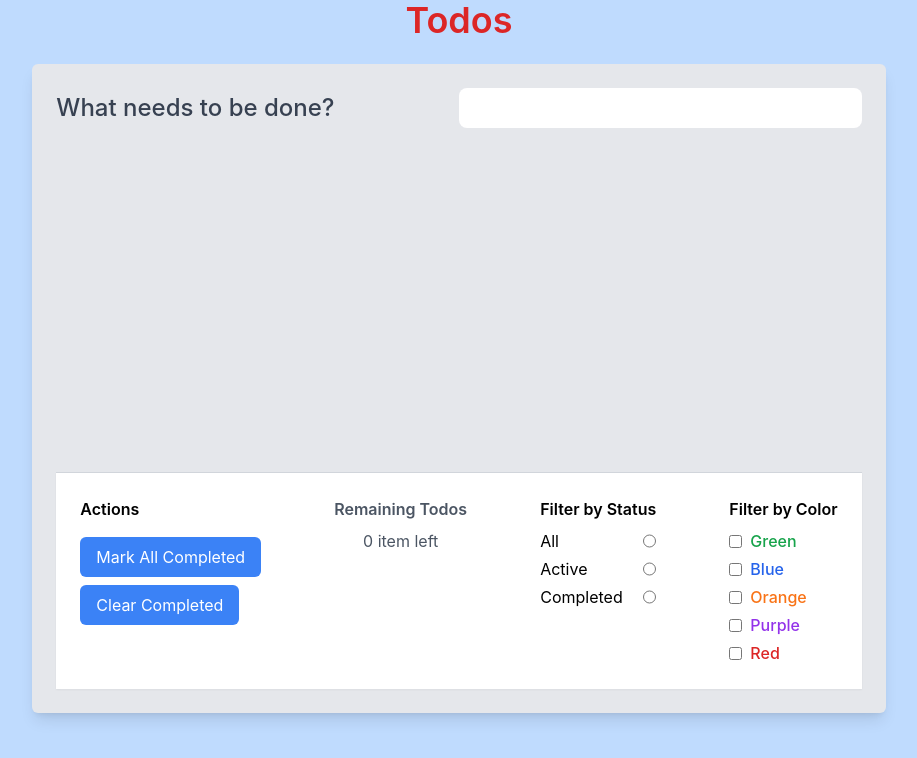
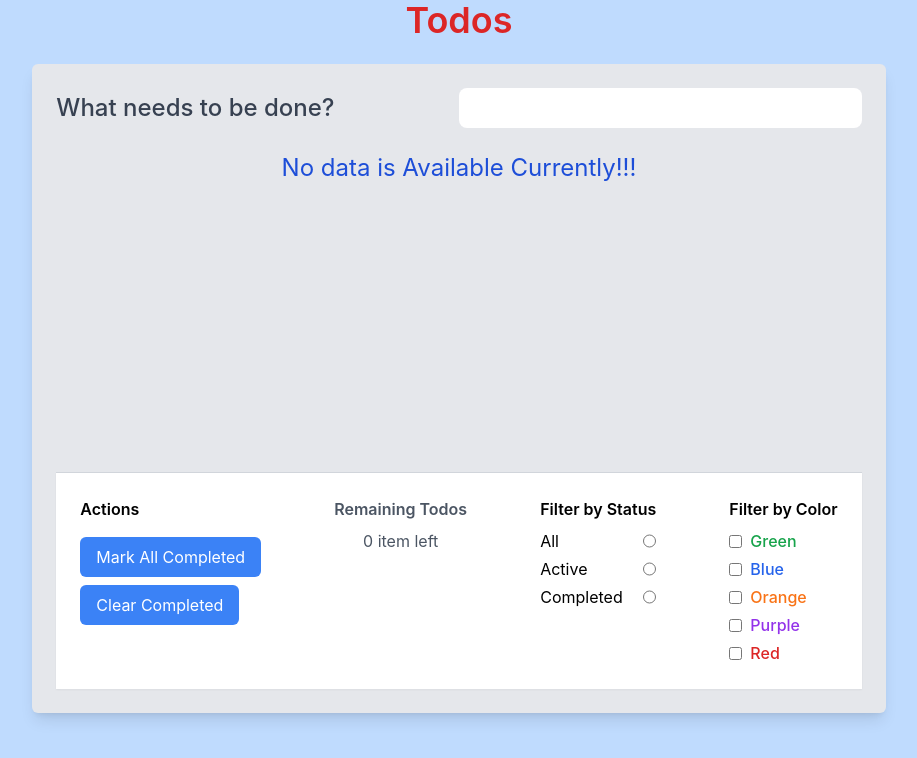
Before and after one commit to anshgupta77/Todo-app, a React (Create React App) app: page / in a window 1280 px wide. Shown: the top 758 px of the page, without its empty margins (181-1098 px from the left). Built offline with nearby package versions, Linux system fonts and the light colour scheme.

Commit message:
Status filter functionality added

```diff
--- a/src/Components/ActionTodo.jsx
+++ b/src/Components/ActionTodo.jsx
@@ -1,8 +1,10 @@
 import { useDispatch, useSelector } from "react-redux";
-import { markedAllComplete, clearAllCompletedTask } from "../slices/TodoListSlice";
+import { markedAllComplete, clearAllCompletedTask  } from "../slices/TodoListSlice";
+import { RecentStatusFilter, setStatusFilter } from "../slices/filterSlice";
 import { remainingTask } from "../slices/TodoListSlice";
 const ActionTodo = ({todoList}) => {
     const dispatch = useDispatch();
+    const statusFilter = useSelector(RecentStatusFilter);
 
     const remainingTodoList  = useSelector(remainingTask);
 
@@ -41,7 +43,12 @@ const ActionTodo = ({todoList}) => {
               <input
                 type="radio"
                 name="status"
-                value=""
+                value="All"
+                checked={statusFilter === "All"}
+                onChange={(e) =>{
+                  const selectStatus = e.target.value;
+                  dispatch(setStatusFilter({selectStatus}))
+                }}
                 className="accent-blue-500"
               />
             </div>
@@ -52,8 +59,13 @@ const ActionTodo = ({todoList}) => {
               <input
                 type="radio"
                 name="status"
-                value="active"
+                value="Active"
                 className="accent-blue-500"
+                checked={statusFilter === "Active"}
+                onChange={(e) =>{
+                  const selectStatus = e.target.value;
+                  dispatch(setStatusFilter({selectStatus}))
+                }}
               />
             </div>
             <div className="flex justify-between ">
@@ -63,8 +75,13 @@ const ActionTodo = ({todoList}) => {
               <input
                 type="radio"
                 name="status"
-                value="completed"
+                value="Completed"
                 className="accent-blue-500"
+                checked={statusFilter === "Completed"}
+                onChange={(e) =>{
+                  const selectStatus = e.target.value;
+                  dispatch(setStatusFilter({selectStatus}))
+                }}
               />
             </div>
           </div>
--- a/src/Components/TodoList.jsx
+++ b/src/Components/TodoList.jsx
@@ -1,5 +1,26 @@
 import tick from "./../service/tick correct.png"
+import { useSelector } from "react-redux";
+import { RecentStatusFilter } from "../slices/filterSlice";
 const TodoList = ({handleDelete,handleColor,todoList, handleIsChecked}) => {
+    console.log("From the todoList", todoList);
+
+    const statusFilter = useSelector(RecentStatusFilter);
+
+    if(todoList.length === 0 && statusFilter === "" && statusFilter === ""){
+        return (
+            <div className="text-2xl space-y-4 overflow-y-auto min-h-[30vh] mb-[80px] text-blue-700">
+            No data is Available Currently!!!
+            </div>
+        )
+    }
+    if(todoList.length === 0 ){
+        return (
+            <div className="text-2xl space-y-4 overflow-y-auto min-h-[30vh] mb-[80px] text-blue-700">
+            No {statusFilter} task.
+            </div>
+        )
+    }
+
     return ( <div className="space-y-4 overflow-y-auto min-h-[30vh] mb-[80px]">
         {todoList.map((element) => (
             <div
--- a/src/Components/ViewTodo.jsx
+++ b/src/Components/ViewTodo.jsx
@@ -1,10 +1,12 @@
 
 import TodoList from "./TodoList";
-import { useDispatch } from "react-redux";
+import { useDispatch, useSelector } from "react-redux";
 import { updateColor, updateStatus, deleteTask } from "../slices/TodoListSlice";
+import { RecentStatusFilter , getFilterTodoList} from "../slices/filterSlice";
 const VeiwTodo = ({ setTodoList,todoList}) => {
     console.log("Todo List :" , todoList)
     const dispatch = useDispatch();
+    const statusFilter = useSelector(RecentStatusFilter);
     function handleDelete(id){
         dispatch(deleteTask({id}));
     }
@@ -16,9 +18,11 @@ const VeiwTodo = ({ setTodoList,todoList}) => {
     function handleIsChecked(id){
        dispatch(updateStatus({id}));
     }
+    const filterTodoList = useSelector(getFilterTodoList(statusFilter));
+
     return (
         <TodoList
-        todoList={todoList}
+        todoList={filterTodoList}
         handleIsChecked={handleIsChecked}
         handleColor={handleColor}
         handleDelete={handleDelete}></TodoList>
--- a/src/slices/TodoListSlice.js
+++ b/src/slices/TodoListSlice.js
@@ -1,5 +1,5 @@
 import { createSlice } from "@reduxjs/toolkit";
-import { useDispatch } from "react-redux";
+
 function generateId(todoList){
     if(todoList === null) return 1;
     const result = todoList.reduce((acc, ele) =>{
--- /dev/null
+++ b/src/slices/filterSlice.js
@@ -0,0 +1,25 @@
+import { createSlice } from "@reduxjs/toolkit";
+
+const filterSlice = createSlice({
+    name: "filterTodo",
+    initialState:{
+        selectedStatus: "",
+        selectedColor: [],
+    },
+    reducers:{
+        setStatusFilter: (state, action) =>{
+            const {selectStatus} = action.payload;
+            console.log(selectStatus);
+            state.selectedStatus = selectStatus;
+        }
+    }
+})
+export default filterSlice.reducer;
+export const {setStatusFilter} = filterSlice.actions;
+export const RecentStatusFilter = (state) => state.filter.selectedStatus;
+export const getFilterTodoList = (selectStatus) =>(state) =>{
+    if(selectStatus === "" || selectStatus === "All"){
+        return state.todos.todoList;
+    }
+    return state.todos.todoList.filter(element =>element.status === selectStatus);
+}
--- a/src/store.js
+++ b/src/store.js
@@ -1,7 +1,9 @@
 import { configureStore } from "@reduxjs/toolkit";
-import todoListReducer from "./slices/TodoListSlice"
+import todoListReducer from "./slices/TodoListSlice";
+import filterReducer from "./slices/filterSlice";
 export const store = configureStore({
     reducer: {
         todos: todoListReducer,
+        filter: filterReducer,
     },
 })
```
